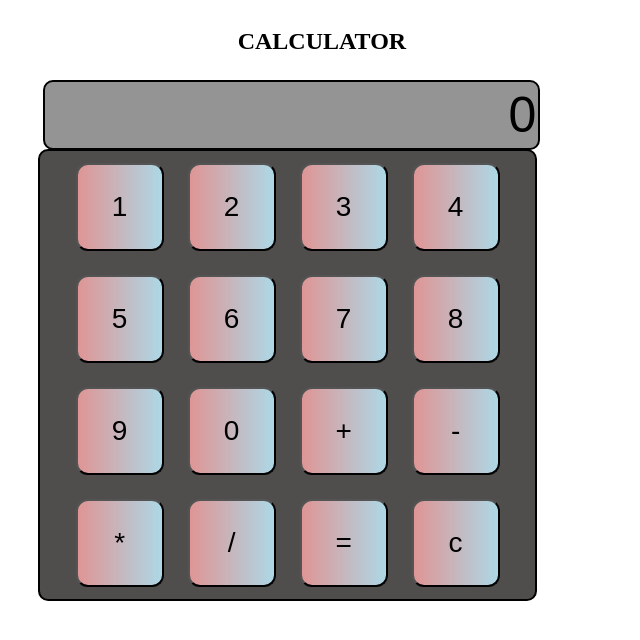
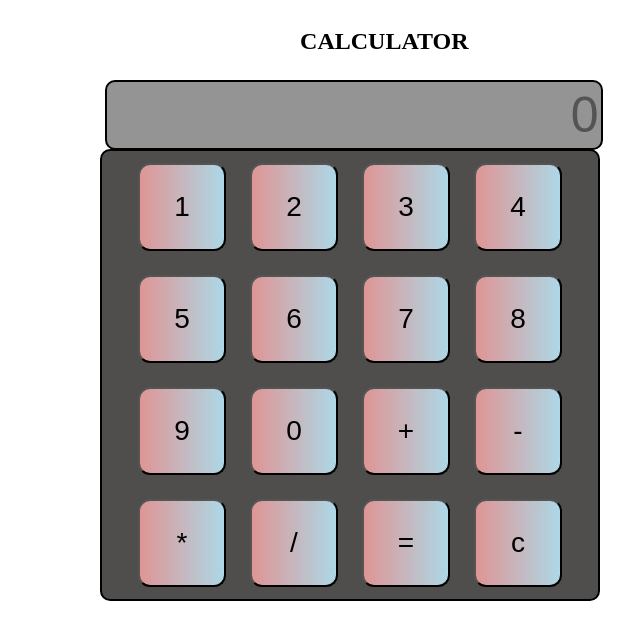
Before and after one commit to anjalishinde1912/calculator, an Angular app: page / in a window 1280 px wide. Shown: the top 640 px of the page, without its empty margins (290-930 px from the left). Built offline with nearby package versions, Linux system fonts and the light colour scheme.

Commit message:
div size change

```diff
--- a/src/app/calculator/calculator.component.scss
+++ b/src/app/calculator/calculator.component.scss
@@ -19,7 +19,7 @@ h2 {
 .calculator {
   display: grid;
   grid-template-rows: 3;
-  grid-template-columns: 25% 40% 25%;
+  grid-template-columns: 30% 40% 30%;
 
   .header {
     grid-row-start: 1;
@@ -45,7 +45,7 @@ h2 {
     border: 2px solid black;
     border-radius: 10px;
     background-color: rgb(149, 148, 149);
-    color: black;
+
   }
 
   .btn-container {
```
